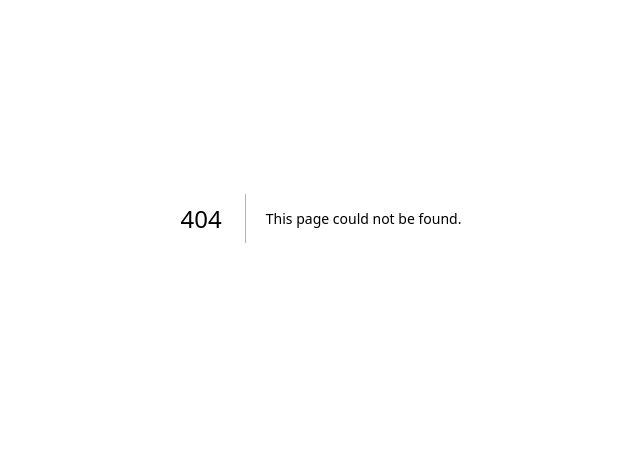
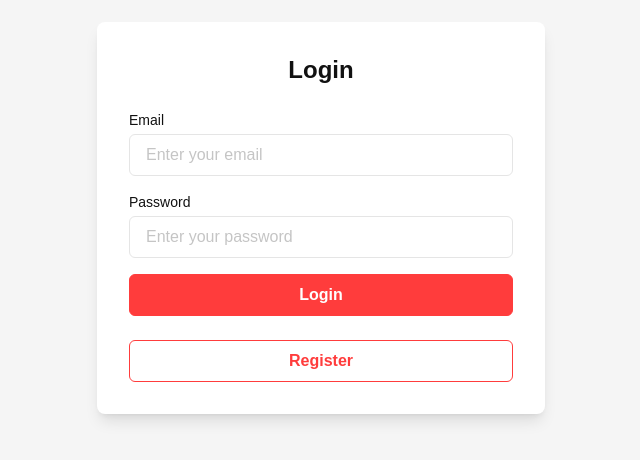
Before and after one commit to irf87/shipping_tracking_system_challange, a Next.js app: page /login in a window 1280 px wide. Before the commit this address had no page. Shown: the part 182-642 px from the top of the page, without its empty margins (319-959 px from the left). Built offline with nearby package versions, Linux system fonts and the light colour scheme.

Commit message:
style: create login design

```diff
--- /dev/null
+++ b/src/app/login/page.tsx
@@ -0,0 +1,38 @@
+import ThemeProvider from '@/lib/ThemeProvider';
+import LoginLayout from '@/design-system/templates/LoginLayout';
+import Input from '@/design-system/atoms/inputs/Input';
+import Button from '@/design-system/atoms/buttons/Button';
+
+export default function LoginPage() {
+  return (
+    <ThemeProvider>
+      <LoginLayout>
+        <form className="space-y-6">
+          <h1 className="text-2xl font-bold text-center mb-6 text-[var(--foreground)]">Login</h1>
+          <Input
+            label="Email"
+            type="email"
+            name="email"
+            placeholder="Enter your email"
+            autoComplete="email"
+            required
+          />
+          <Input
+            label="Password"
+            type="password"
+            name="password"
+            placeholder="Enter your password"
+            autoComplete="current-password"
+            required
+          />
+          <Button type="submit" variant="contained">
+            Login
+          </Button>
+          <Button type="button" variant="outlined">
+            Register
+          </Button>
+        </form>
+      </LoginLayout>
+    </ThemeProvider>
+  );
+}
```
